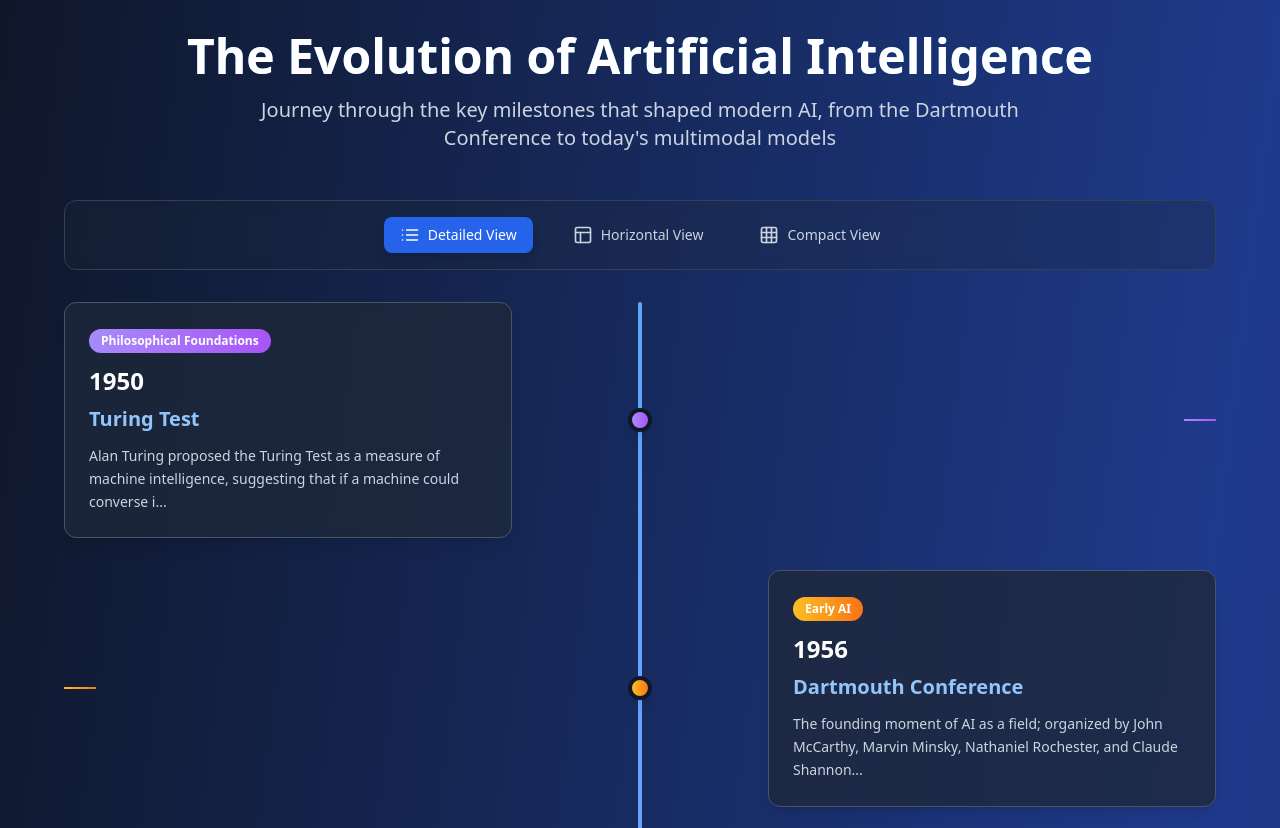
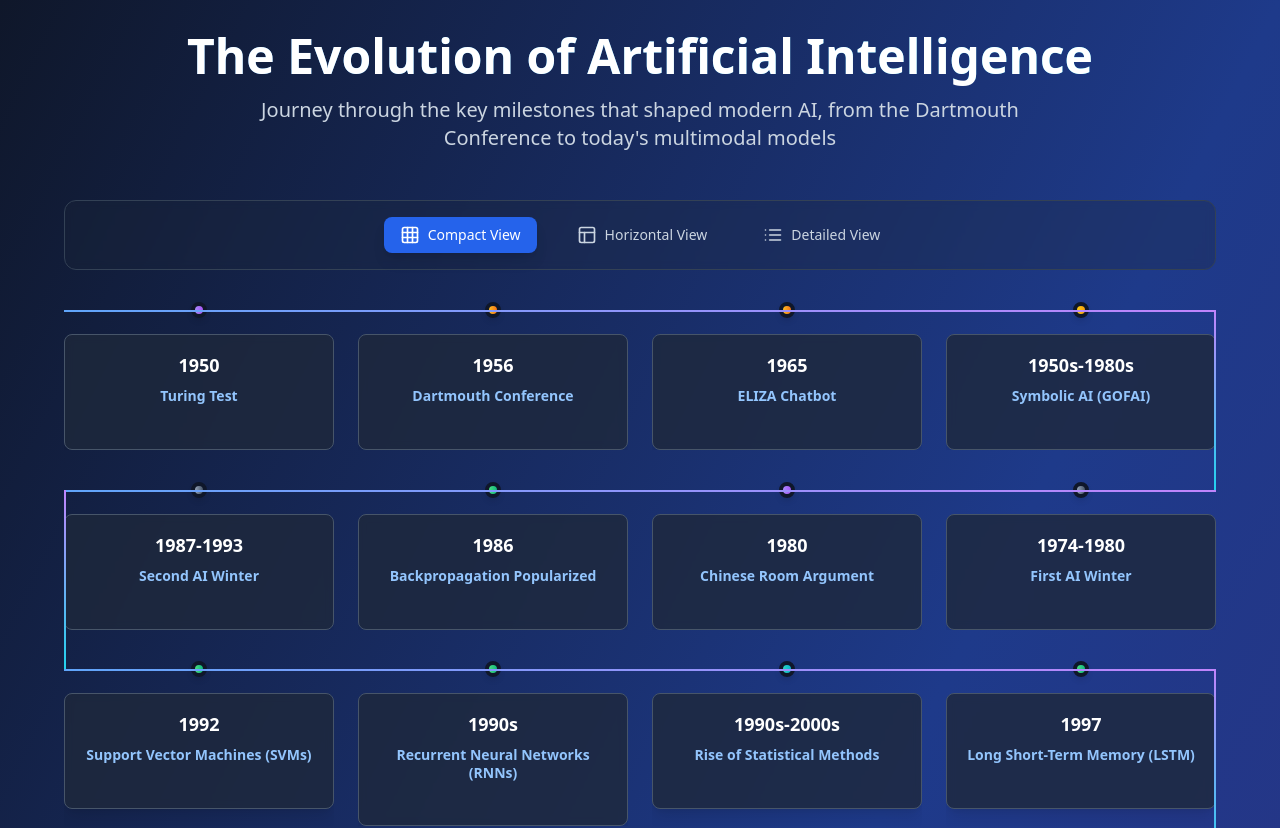
Before and after one commit to malminhas/ai-chronicle-view, a React (Vite) app: page / in a window 1280 px wide. Shown: the top 828 px of the page. Built offline with nearby package versions, Linux system fonts and the light colour scheme.

Commit message:
Change default view and reorder view buttons
Make compact view the default and reorder the view selection buttons.

```diff
--- a/src/components/Timeline.tsx
+++ b/src/components/Timeline.tsx
@@ -15,7 +15,7 @@ type ViewType = 'detailed' | 'horizontal' | 'compact';
 
 export const Timeline = () => {
   const [selectedEvent, setSelectedEvent] = useState<TimelineEventData | null>(null);
-  const [currentView, setCurrentView] = useState<ViewType>('detailed');
+  const [currentView, setCurrentView] = useState<ViewType>('compact');
   const [events, setEvents] = useState<TimelineEventData[]>(timelineData);
 
   const handleImport = (importedEvents: TimelineEventData[]) => {
@@ -27,15 +27,15 @@ export const Timeline = () => {
       {/* View Toggle */}
       <div className="flex items-center justify-center gap-6 mb-8 p-4 bg-slate-800/30 backdrop-blur-sm rounded-xl border border-slate-700">
         <button
-          onClick={() => setCurrentView('detailed')}
+          onClick={() => setCurrentView('compact')}
           className={`flex items-center gap-2 px-4 py-2 rounded-lg transition-all duration-200 ${
-            currentView === 'detailed'
+            currentView === 'compact'
               ? 'bg-blue-600 text-white shadow-lg'
               : 'text-slate-300 hover:text-white hover:bg-slate-700/50'
           }`}
         >
-          <List className="w-5 h-5" />
-          <span className="text-sm font-medium">Detailed View</span>
+          <Grid3X3 className="w-5 h-5" />
+          <span className="text-sm font-medium">Compact View</span>
         </button>
 
         <button
@@ -51,15 +51,15 @@ export const Timeline = () => {
         </button>
 
         <button
-          onClick={() => setCurrentView('compact')}
+          onClick={() => setCurrentView('detailed')}
           className={`flex items-center gap-2 px-4 py-2 rounded-lg transition-all duration-200 ${
-            currentView === 'compact'
+            currentView === 'detailed'
               ? 'bg-blue-600 text-white shadow-lg'
               : 'text-slate-300 hover:text-white hover:bg-slate-700/50'
           }`}
         >
-          <Grid3X3 className="w-5 h-5" />
-          <span className="text-sm font-medium">Compact View</span>
+          <List className="w-5 h-5" />
+          <span className="text-sm font-medium">Detailed View</span>
         </button>
       </div>
 
```
